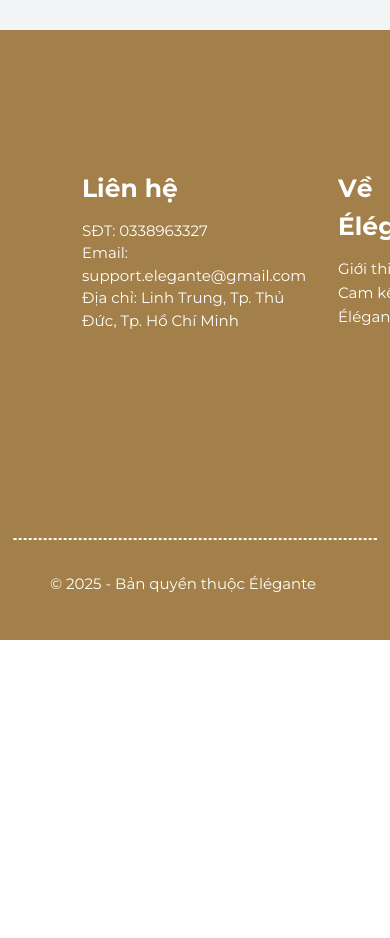
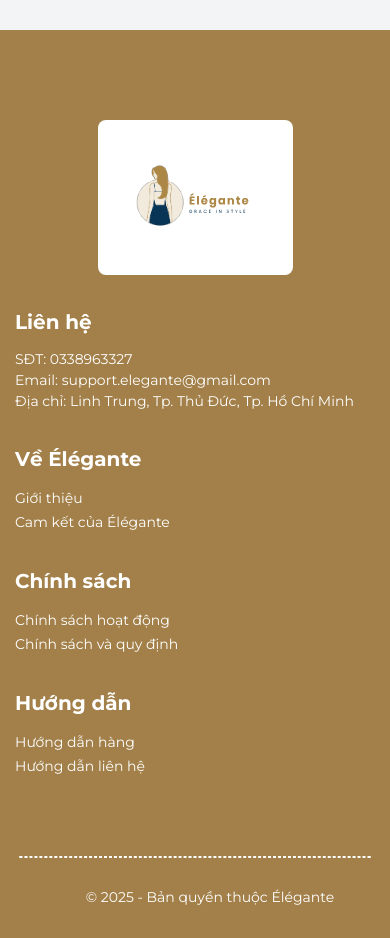
Before and after one commit to nguyenba16/fe-clothing-store-web, a React (Create React App) app: page / in a window 390 px wide. Shown: the part 4020-4958 px from the top of the page. Before the commit the page ends 4660 px from the top, so only its background shows below. Built offline with nearby package versions, Linux system fonts and the light colour scheme; no server answers.

Commit message:
footer responsive

```diff
--- a/src/components/layouts/Footer/index.jsx
+++ b/src/components/layouts/Footer/index.jsx
@@ -1,5 +1,5 @@
+import { Link, NavLink } from 'react-router-dom'
 import logo from '../../../assets/images/Logo.svg'
-import { NavLink, Link } from 'react-router-dom'
 import { routes } from '../../../routes'
 
 export default function Footer() {
@@ -11,29 +11,33 @@
   }
 
   return (
-    <div className='bg-primary h-[610px] items-center px-[50px] py-[40px] relative'>
-      <div className='flex gap-8 pt-[100px] w-full justify-between '>
+    <div className='bg-primary items-center px-[15px] sm:px-[30px] md:px-[50px] py-[40px] relative min-h-[400px] md:h-[610px]'>
+      <div className='flex flex-col md:flex-row gap-8 pt-[50px] md:pt-[100px] w-full justify-between'>
+        <div className='flex justify-center md:justify-start'>
           <Link to={routes.HOME} onClick={ClickOnTop}>
-          <img src={logo} alt='Logo Website' className='w-[20vw]' />
+            <img src={logo} alt='Logo Website' className='w-[50vw] md:w-[20vw] bg-white rounded-lg px-5' />
           </Link>
+        </div>
+
+        <div className='grid grid-cols-1 sm:grid-cols-2 md:grid-cols-4 gap-8 w-full md:w-auto'>
           <div>
-          <div className='text-white text-[25px] mb-3 font-bold'>Liên hệ</div>
+            <div className='text-white text-[20px] md:text-[25px] mb-3 font-bold'>Liên hệ</div>
             <ul>
-            <li className='text-white text-[15px]'>SĐT: 0338963327</li>
-            <li className='text-white text-[15px]'>Email: support.elegante@gmail.com</li>
-            <li className='text-white text-[15px]'>
+              <li className='text-white text-[14px] md:text-[15px]'>SĐT: 0338963327</li>
+              <li className='text-white text-[14px] md:text-[15px]'>Email: support.elegante@gmail.com</li>
+              <li className='text-white text-[14px] md:text-[15px]'>
                 Địa chỉ: Linh Trung, Tp. Thủ Đức, Tp. Hồ Chí Minh
               </li>
             </ul>
           </div>
 
           <div>
-          <div className='text-white text-[25px] mb-3 font-bold'>Về Élégante</div>
+            <div className='text-white text-[20px] md:text-[25px] mb-3 font-bold'>Về Élégante</div>
             <ul>
               <li>
                 <NavLink
                   to={routes.ABOUTUS}
-                className='text-white text-[15px] hover:text-[#FFF671]'
+                  className='text-white text-[14px] md:text-[15px] hover:text-[#FFF671]'
                   onClick={ClickOnTop}
                 >
                   Giới thiệu
@@ -42,7 +46,7 @@
               <li>
                 <NavLink
                   to={routes.COMMIT}
-                className='text-white text-[15px] hover:text-[#FFF671]'
+                  className='text-white text-[14px] md:text-[15px] hover:text-[#FFF671]'
                   onClick={ClickOnTop}
                 >
                   Cam kết của Élégante
@@ -52,12 +56,12 @@
           </div>
 
           <div>
-          <div className='text-white text-[25px] mb-3 font-bold'>Chính sách</div>
+            <div className='text-white text-[20px] md:text-[25px] mb-3 font-bold'>Chính sách</div>
             <ul>
               <li>
                 <NavLink
                   to={routes.OPERATING_POLICY}
-                className='text-white text-[15px] hover:text-[#FFF671]'
+                  className='text-white text-[14px] md:text-[15px] hover:text-[#FFF671]'
                   onClick={ClickOnTop}
                 >
                   Chính sách hoạt động
@@ -66,7 +70,7 @@
               <li>
                 <NavLink
                   to={routes.POLICIES_REGULATIONS}
-                className='text-white text-[15px] hover:text-[#FFF671]'
+                  className='text-white text-[14px] md:text-[15px] hover:text-[#FFF671]'
                   onClick={ClickOnTop}
                 >
                   Chính sách và quy định
@@ -76,12 +80,12 @@
           </div>
 
           <div>
-          <div className='text-white text-[25px] mb-3 font-bold'>Hướng dẫn</div>
+            <div className='text-white text-[20px] md:text-[25px] mb-3 font-bold'>Hướng dẫn</div>
             <ul>
               <li>
                 <NavLink
                   to={routes.BOOKING_GUIDE}
-                className='text-white text-[15px] hover:text-[#FFF671]'
+                  className='text-white text-[14px] md:text-[15px] hover:text-[#FFF671]'
                   onClick={ClickOnTop}
                 >
                   Hướng dẫn hàng
@@ -90,7 +94,7 @@
               <li>
                 <NavLink
                   to={routes.CONTACT_INSTRUCTIONS}
-                className='text-white text-[15px] hover:text-[#FFF671]'
+                  className='text-white text-[14px] md:text-[15px] hover:text-[#FFF671]'
                   onClick={ClickOnTop}
                 >
                   Hướng dẫn liên hệ
@@ -99,8 +103,14 @@
             </ul>
           </div>
         </div>
-      <div className='border border-white border-dashed absolute bottom-[100px] w-[93%] left-1/2 -translate-x-1/2'></div>
-      <div className='absolute bottom-[45px] text-white text-[15px]'>
+      </div>
+
+      {/* Thêm khoảng trống phía dưới nội dung chính */}
+      <div className='pb-[120px] sm:pb-[150px]'></div>
+
+      {/* Footer bottom */}
+      <div className='border border-white border-dashed absolute bottom-[80px] sm:bottom-[100px] w-[90%] sm:w-[93%] left-1/2 -translate-x-1/2'></div>
+      <div className='absolute bottom-[30px] sm:bottom-[45px] text-white text-[14px] md:text-[15px] w-full text-center md:text-left md:pl-[50px]'>
         © 2025 - Bản quyền thuộc Élégante
       </div>
     </div>
```
Lines whose indentation alone changed are shown as unchanged.
